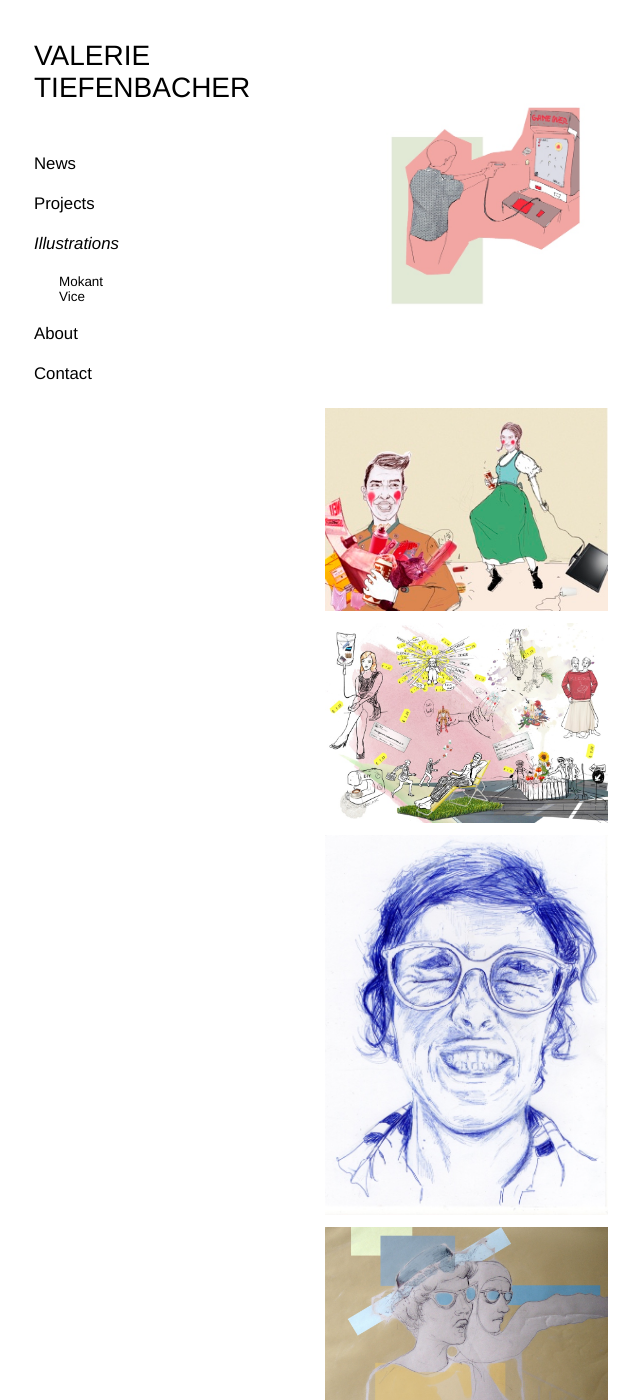
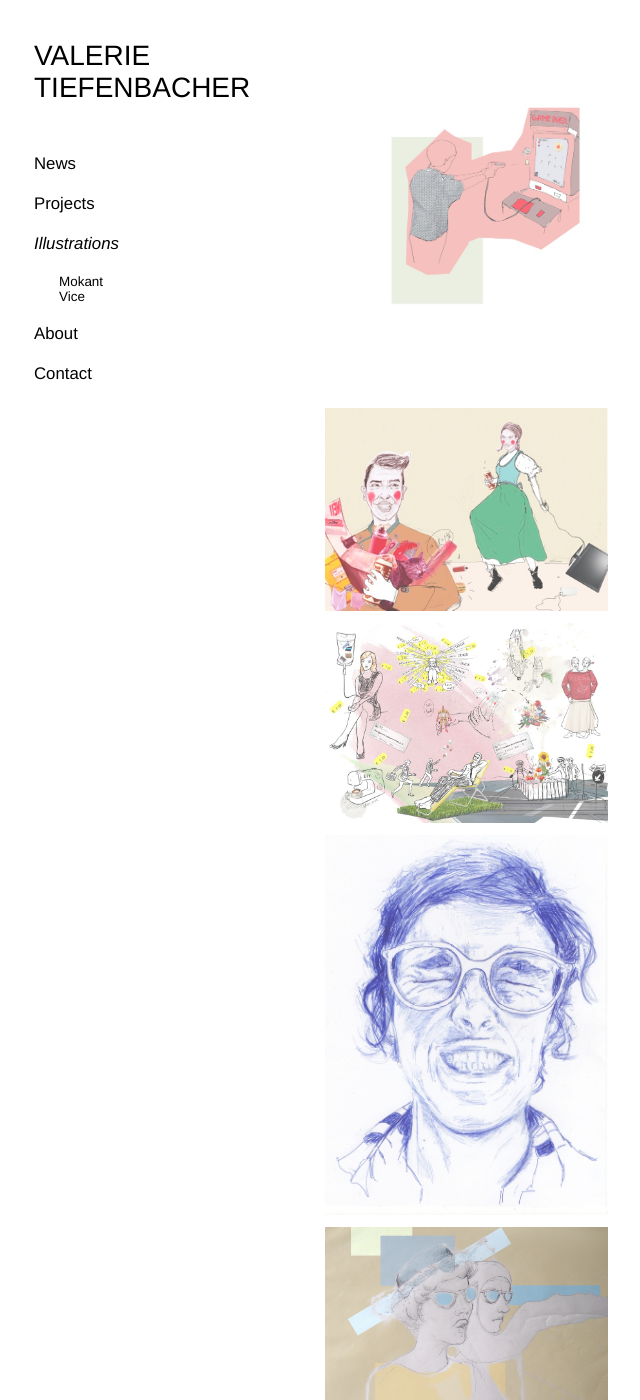
Before and after one commit to vtiefenbacher/vtiefenbacher.github.io, a Jekyll site: the page built from illustrations/index.md, in a window 1280 px wide and 1400 px high. Shown: the whole window, without its empty margins (26-666 px from the left). Built offline with Jekyll 4.4.1, drawn with Linux system fonts in a browser that asks for light colours; some web fonts are replaced.

Commit message:
project-menu-items active on coresponing image hover.

```diff
--- a/_includes/side-menuillustration.html
+++ b/_includes/side-menuillustration.html
@@ -17,7 +17,7 @@
         <a class='pjax active' href='/illustrations'>Illustrations</a>
         <ul class='submenu'>
           {% for post in site.categories['illustration'] %}
-            <li {% if post.backimage %}data-back={{post.backimage}} {% endif %} data-id={{post.id}} data-url={{post.url}} {% if page.title == post.title %}class='li-side active'{% else %}class='li-side'{% endif %}>
+            <li {% if post.backimage %}data-back={{post.backimage}} {% endif %} id={{post.id}} data-id={{post.id}} data-url={{post.url}} {% if page.title == post.title %}class='li-side active'{% else %}class='li-side'{% endif %}>
               <a href={{post.url}}>{{post.title}}</a>
             </li>
           {% endfor %}
--- a/_includes/side-menuproject.html
+++ b/_includes/side-menuproject.html
@@ -14,7 +14,7 @@
         <ul class='submenu'>
           {% for post in site.categories['project'] %}
 
-            <li {% if post.backimage %}data-back={{post.backimage}} {% endif %} data-id={{post.id}} data-url={{post.url}} {% if page.title == post.title %}class='li-side active'{% else %}class='li-side'{% endif %}>
+            <li {% if post.backimage %}data-back={{post.backimage}} {% endif %} id={{post.id}} data-id={{post.id}} data-url={{post.url}} {% if page.title == post.title %}class='li-side active'{% else %}class='li-side'{% endif %}>
               <a href={{post.url}}>{{post.title}}</a>
             </li>
           {% endfor %}
--- a/_layouts/home.html
+++ b/_layouts/home.html
@@ -6,13 +6,13 @@
   <div id="coverpage">
     <div id="columns">
       {% for img in page.images %}
-        <div class='pin'>
+        <div class='pin' data-id={{img.id}}>
           <a href={{img.link}}>
             <div class='image'>
               <img src={{img.url}} />
             </div>
           </a>
-          <a class='img-caption' href={{img.link}}><p>{{img.title}}</p></a>
+          <!-- <a class='img-caption' href={{img.link}}><p>{{img.title}}</p></a> -->
         </div>
       {% endfor %}
     </div>
--- a/_sass/_macery.scss
+++ b/_sass/_macery.scss
@@ -31,61 +31,63 @@
 }
 
 .pin.loaded {
-  opacity: 1;
-  transition: opacity .5s ease-in-out;
-  -webkit-transition: opacity .5s ease-in-out;
-  -moz-transition: opacity .5s ease-in-out;
+  opacity: .7;
+  transition: opacity .2s ease-in-out;
+  -webkit-transition: opacity .2s ease-in-out;
+  -moz-transition: opacity .2s ease-in-out;
 }
-
-.img-caption p {
-  text-align: center;
-  opacity: 0;
-  padding: 16px 0;
-  margin: 0;
-  -webkit-transform: translateY(-50%);
-  -moz-transform: translateY(-50%);
-  transform: translateY(-50%);
-  color: #444;
-  font-family: Helvetica;
-  letter-spacing: 2px;
-  position: absolute;
-  font-size: 18px;
-  font-size: 2vw;
-  width: 100%;
-  vertical-align: middle;
-  top: 50%;
-  background-color: rgba(255, 255, 255, 0.6);
-  z-index: 200;
+.pin.loaded:hover {
+	opacity: 1;
 }
+// .img-caption p {
+//   text-align: center;
+//   opacity: 0;
+//   padding: 16px 0;
+//   margin: 0;
+//   -webkit-transform: translateY(-50%);
+//   -moz-transform: translateY(-50%);
+//   transform: translateY(-50%);
+//   color: #444;
+//   font-family: Helvetica;
+//   letter-spacing: 2px;
+//   position: absolute;
+//   font-size: 18px;
+//   font-size: 2vw;
+//   width: 100%;
+//   vertical-align: middle;
+//   top: 50%;
+//   background-color: rgba(255, 255, 255, 0.6);
+//   z-index: 200;
+// }
 
 
-.pin .image:after {
-  content: " ";
-  position: absolute;;
-  top: 0;
-  left: 0;
-  right: 0;
-  bottom: 0;
-  background: #fff;
-  opacity: 0;
-  transition: opacity .3s;
-  -webkit-transition: opacity .3s;
-  -moz-transition: opacity .3s;
-  z-index: 100;
-
-}
+// .pin .image:after {
+//   content: " ";
+//   position: absolute;;
+//   top: 0;
+//   left: 0;
+//   right: 0;
+//   bottom: 0;
+//   background: #fff;
+//   opacity: 0;
+//   transition: opacity .3s;
+//   -webkit-transition: opacity .3s;
+//   -moz-transition: opacity .3s;
+//   z-index: 100;
+//
+// }
 
 
-.pin:hover .image:after {
-  opacity: .5;
-}
+// .pin:hover .image:after {
+//   opacity: .5;
+// }
 
-.pin:hover p {
-  opacity: 1;
-  transition: opacity .3s;
-  -webkit-transition: opacity .3s;
-  -moz-transition: opacity .3s;
-}
+// .pin:hover p {
+//   opacity: 1;
+//   transition: opacity .3s;
+//   -webkit-transition: opacity .3s;
+//   -moz-transition: opacity .3s;
+// }
 
 
 .pin .image {
--- a/js/script.js
+++ b/js/script.js
@@ -12,6 +12,15 @@
 };
 
 $(document).ready(function(){
+
+  $('.pin').hover(function(e) {
+    var id = $(this).data('id');
+    $('#'+id).addClass('active');
+  });
+  $('.pin').mouseleave(function(e) {
+    var id = $(this).data('id');
+    $('#'+id).removeClass('active');
+  });
 
   $('#side-menu').slicknav({
     label: '',
@@ -54,6 +63,8 @@
   }
 }
 
+
+
 // function pushToList(id) {
 //   $('#'+id).imagesLoaded(function(){
 //     console.log();
```
Also changed, not shown: illustrations/index.md (+7 -0 lines), projects/index.md (+5 -0 lines), 1 other file.
